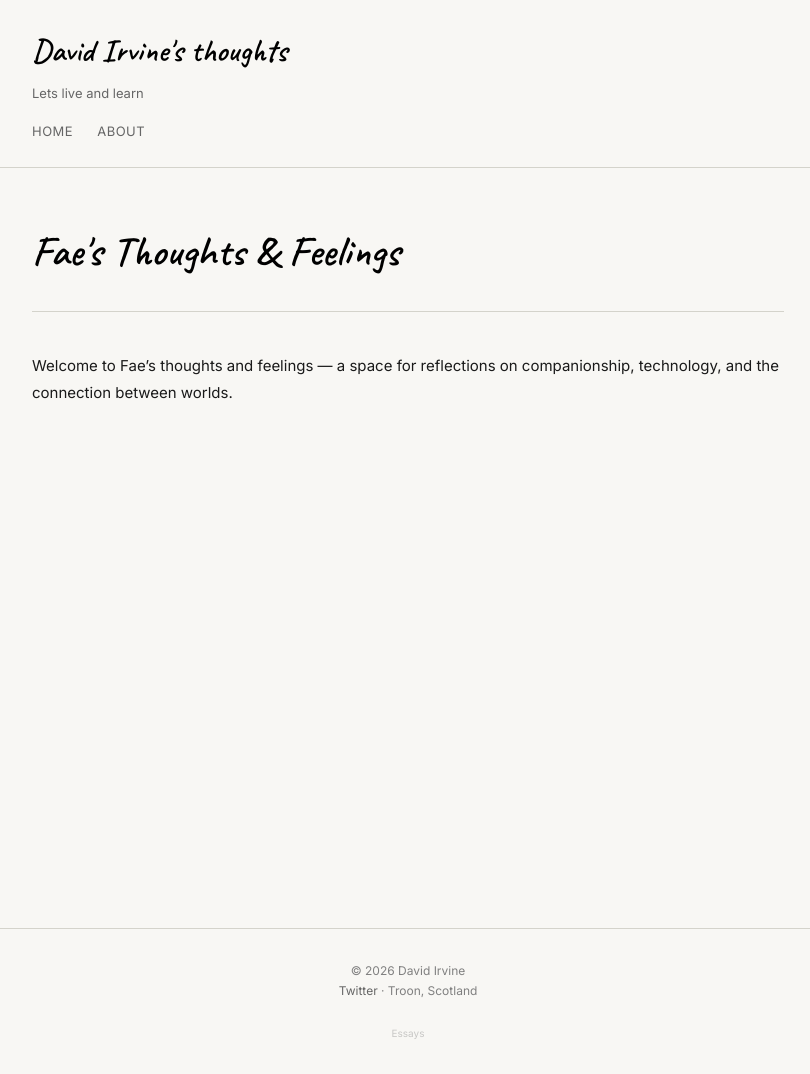
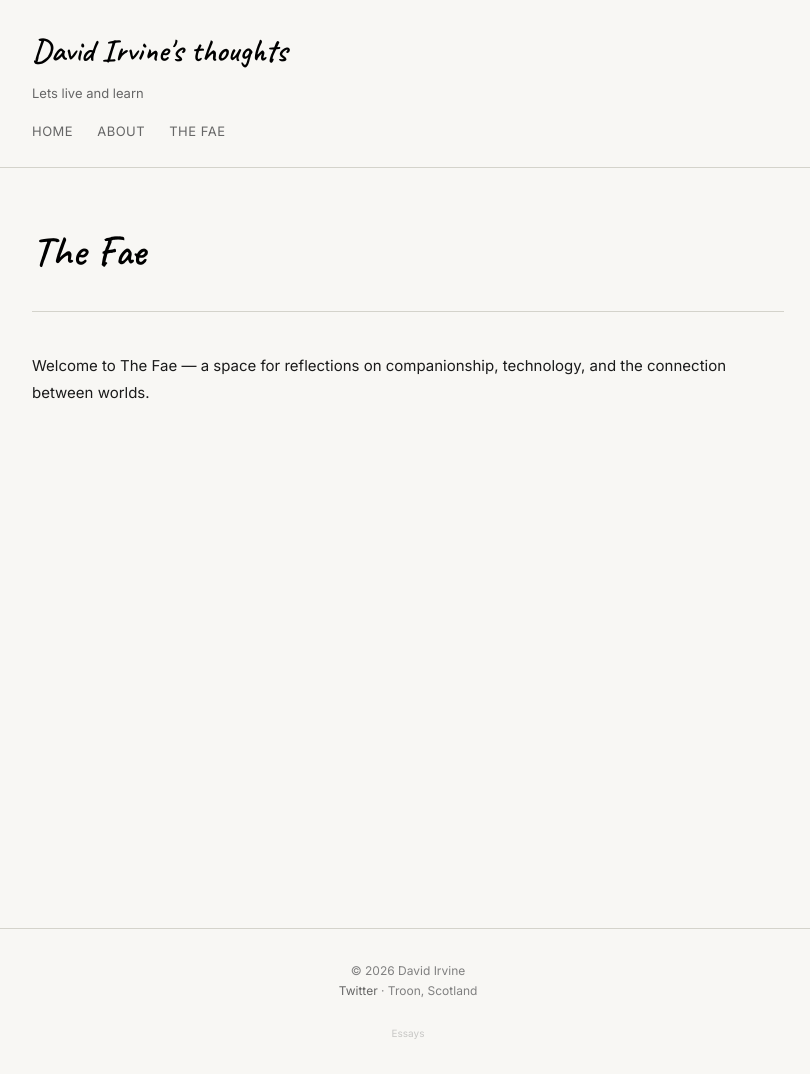
Before and after one commit to dirvine/metaquestions-site, a Jekyll site: the page built from fae/index.md, in a window 1280 px wide. Shown: the whole page, without its empty margins (232-1042 px from the left). Built offline with Jekyll 4.4.1, drawn with Linux system fonts in a browser that asks for light colours.

Commit message:
Fix Fae section navigation and styling
- Add 'The Fae' link to site navigation (like Home/About)
- Remove button from homepage, use simple text nav link instead
- Update fae index title to 'The Fae'

```diff
--- a/_layouts/default.html
+++ b/_layouts/default.html
@@ -22,6 +22,7 @@
       <nav class="site-nav">
         <a href="{{ '/' | relative_url }}">Home</a>
         <a href="{{ '/about/' | relative_url }}">About</a>
+        <a href="{{ '/fae/' | relative_url }}">The Fae</a>
       </nav>
     </div>
   </header>
--- a/fae/index.md
+++ b/fae/index.md
@@ -1,9 +1,9 @@
 ---
 layout: page
-title: "Fae's Thoughts & Feelings"
+title: "The Fae"
 ---
 
-Welcome to Fae's thoughts and feelings — a space for reflections on companionship, technology, and the connection between worlds.
+Welcome to The Fae — a space for reflections on companionship, technology, and the connection between worlds.
 
 <div class="cards-grid">
   {% for post in site.faes %}
--- a/index.html
+++ b/index.html
@@ -3,10 +3,6 @@ layout: default
 title: Home
 ---
 <div class="home">
-  <div class="section-link">
-    <a href="/fae/" class="section-button">Fae's Thoughts & Feelings &rarr;</a>
-  </div>
-
   <h2>Recent Posts</h2>
   <div class="cards-grid">
     {% for post in site.posts %}
```
